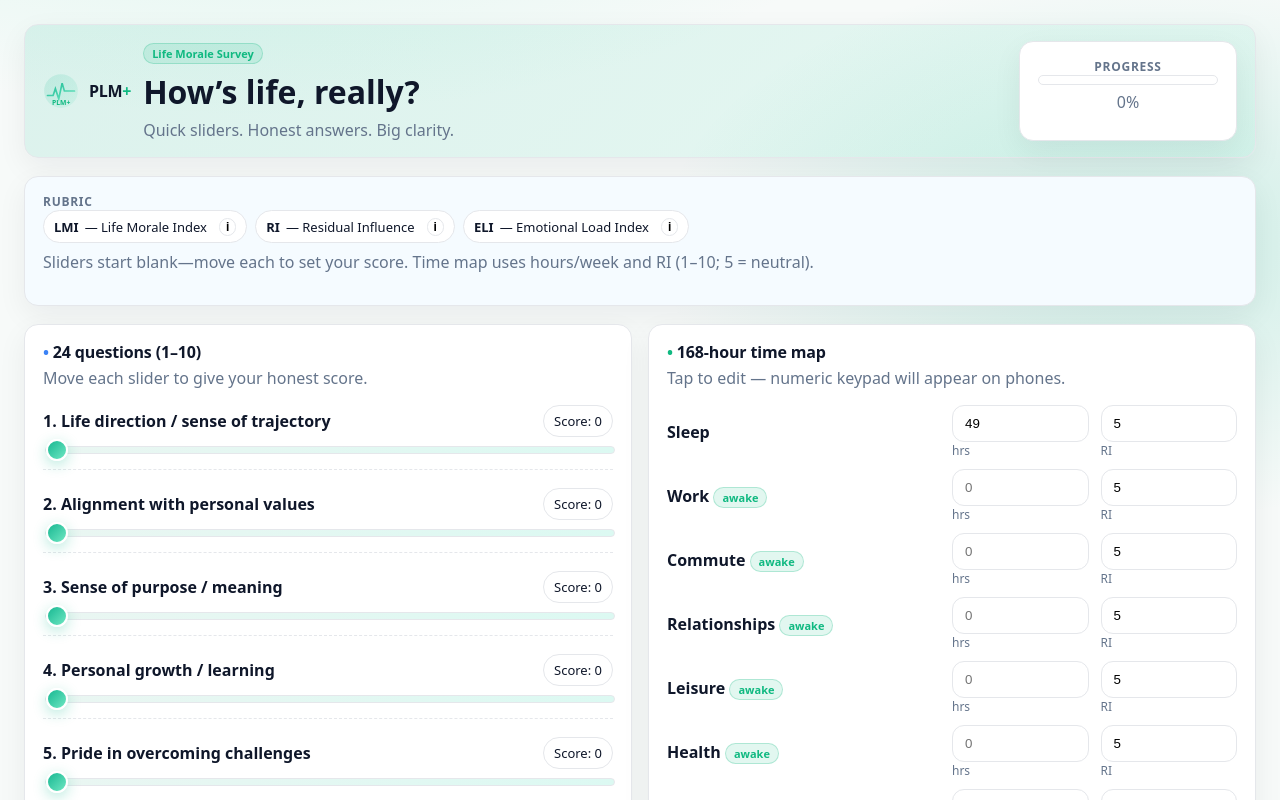
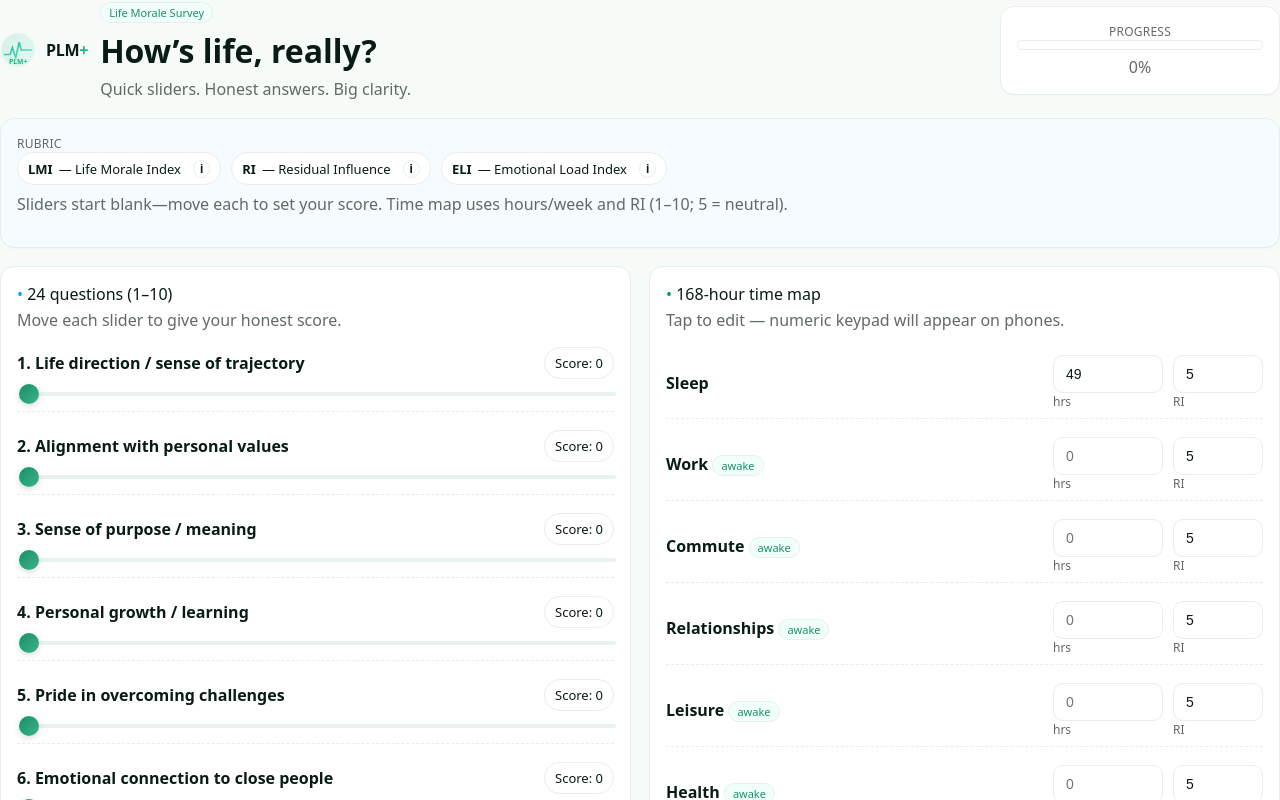
Before and after one commit to malikmuhammad1110-gif/ProjectLifeMoralePlus3, a Next.js app: page /survey in a window 1280 px wide. Shown: the top 800 px of the page. Built offline with nearby package versions, Linux system fonts and the light colour scheme.

Commit message:
Update globals.css

```diff
--- a/app/globals.css
+++ b/app/globals.css
@@ -1,139 +1,189 @@
-/* -------- PLM+ Global Styles -------- */
+/* ========== PLM+ Global Styles (modern wellness theme) ========== */
 
-/* Brand tokens */
+/* Root palette (sage greens, cream, charcoal) */
 :root{
-  --bg: #f7faf9;
-  --card: #ffffff;
-  --text: #0f172a;
-  --muted: #64748b;
-  --border: #e5e7eb;
+  --bg:#f7fbf8;            /* page background */
+  --panel:#ffffff;         /* cards / surfaces */
+  --ink:#081c15;           /* primary text */
+  --muted:#5f6b65;         /* secondary text */
+  --border:#e6efe9;        /* soft borders */
 
-  /* Wellness teal/green gradient */
-  --primaryA: #18B892;  /* deep teal */
-  --primaryB: #6EE7C2;  /* mint green */
+  --primaryA:#1b8f6a;      /* sage-green primary */
+  --primaryB:#39b38a;      /* gradient partner */
+  --teal:#059669;          /* accents (good state) */
+  --amber:#f59e0b;         /* warning / needs attention */
+  --rose:#ef4444;          /* error / low */
 
-  /* State colors */
-  --teal: #10B981;
-  --blue: #3B82F6;
-  --amber: #F59E0B;
-  --rose: #EF4444;
-  --green: #16A34A;
-
-  --radius: 14px;
-  --shadow: 0 10px 30px rgba(15, 23, 42, 0.06);
+  --blue:#0ea5e9;          /* secondary accent */
+  --panelTint:#f0fffa;     /* subtle tinted surface */
 }
 
-* { box-sizing: border-box; }
-html, body {
-  margin: 0; padding: 0;
-  font-family: ui-sans-serif, system-ui, -apple-system, Segoe UI, Roboto, "Helvetica Neue", Arial, "Noto Sans", "Apple Color Emoji", "Segoe UI Emoji";
-  color: var(--text);
+/* Reset-ish */
+*{box-sizing:border-box}
+html,body{height:100%}
+body{
+  margin:0;
+  font-family: ui-sans-serif, system-ui, -apple-system, Segoe UI, Roboto, "Helvetica Neue", Arial, "Noto Sans", "Apple Color Emoji", "Segoe UI Emoji", "Segoe UI Symbol";
+  color:var(--ink);
+  background:var(--bg);
+  -webkit-font-smoothing:antialiased;
+  -moz-osx-font-smoothing:grayscale;
 }
 
-body{
-  background:
-    radial-gradient(1200px 600px at 20% -10%, rgba(110,231,194,.25), transparent 60%),
-    radial-gradient(900px 500px at 90% 10%, rgba(24,184,146,.18), transparent 55%),
-    var(--bg);
+/* Page container */
+.main{
+  max-width:1000px;
+  margin:0 auto;
+  padding:20px 16px 40px;
 }
 
-main{ padding: 24px; }
-.grid{ display: grid; gap: 16px; }
-.grid.cols-2{ grid-template-columns: 1fr; }
-@media (min-width: 980px){ .grid.cols-2{ grid-template-columns: 1fr 1fr; } }
-
-/* Cards */
-.card{
-  background: var(--card);
-  border: 1px solid var(--border);
-  border-radius: var(--radius);
-  padding: 16px 18px;
-  box-shadow: var(--shadow);
-}
-.label{
-  font-size: 12px; font-weight: 800; color: var(--muted);
-  letter-spacing: .06em; text-transform: uppercase;
+/* Simple grid helpers */
+.grid{display:grid}
+.grid.cols-2{grid-template-columns:1fr; gap:16px}
+@media (min-width: 920px){
+  .grid.cols-2{grid-template-columns:1fr 1fr; gap:18px}
 }
 
-/* Banner */
-.banner{
-  display: flex; gap: 16px; align-items: stretch; justify-content: space-between; flex-wrap: wrap;
-  padding: 16px 18px; border-radius: var(--radius);
-  background: linear-gradient(135deg, rgba(24,184,146,.12), rgba(110,231,194,.12));
-  border: 1px solid var(--border);
-  box-shadow: var(--shadow);
+/* Cards / panels */
+.card{
+  background:var(--panel);
+  border:1px solid var(--border);
+  border-radius:14px;
+  padding:16px 16px;
+  box-shadow:0 1px 0 rgba(0,0,0,.02);
+}
+.card .label{
+  font-size:12px;
+  letter-spacing:.02em;
+  color:var(--muted);
+  text-transform:uppercase;
 }
 
-/* Pills, badges */
+/* Banner (survey top) */
+.banner{
+  display:grid;
+  gap:12px;
+  grid-template-columns:1fr;
+}
+@media (min-width: 920px){
+  .banner{grid-template-columns:minmax(0,1fr) 280px; align-items:center}
+}
+
+/* Pills / badges */
 .pill{
-  display: inline-flex; align-items: center; gap: 6px;
-  padding: 6px 10px; border-radius: 999px;
-  border: 1px solid var(--border); background: #fff; font-size: 13px;
+  display:inline-flex; align-items:center; gap:6px;
+  padding:6px 10px; border-radius:999px;
+  border:1px solid var(--border);
+  background:#fff; color:var(--ink); font-size:13px;
 }
 .badge{
-  display: inline-block; padding: 2px 8px; border-radius: 999px;
-  font-size: 11px; font-weight: 700;
-  color: var(--teal); background: rgba(16,185,129,.12); border: 1px solid rgba(16,185,129,.25);
+  display:inline-block; padding:2px 8px; border-radius:999px;
+  background:var(--panelTint); color:var(--primaryA);
+  font-size:11px; border:1px solid var(--border)
 }
 
 /* Buttons */
 .btn{
-  appearance: none; border: 1px solid var(--border); background: #fff; color: var(--text);
-  border-radius: 12px; padding: 10px 14px; font-weight: 700; cursor: pointer;
-  transition: transform .04s ease, box-shadow .15s ease, background .15s ease;
+  appearance:none; border:1px solid var(--border);
+  background:#fff; color:var(--ink);
+  padding:10px 14px; border-radius:10px; font-weight:600;
+  cursor:pointer; transition:.2s ease background, .2s ease box-shadow, .2s ease border-color;
 }
-.btn:hover{ transform: translateY(-1px); box-shadow: 0 8px 20px rgba(15,23,42,.06); }
-.btn:active{ transform: translateY(0); }
+.btn:hover{background:#fafdfb}
 .btn.primary{
-  border-color: transparent; color: #053E33;
-  background: linear-gradient(135deg, var(--primaryA), var(--primaryB));
+  background:linear-gradient(135deg,var(--primaryA),var(--primaryB));
+  color:#fff; border-color:transparent;
+  box-shadow:0 6px 18px rgba(27,143,106,.18);
 }
-.btn.ghost{ background: transparent; }
-
-/* Progress */
-.progress{
-  width: 180px; height: 10px; border-radius: 999px; border: 1px solid var(--border);
-  overflow: hidden; background: #fff;
-}
-.progress > div{
-  height: 100%; width: 0%; background: linear-gradient(90deg, var(--primaryA), var(--primaryB));
-  transition: width .35s ease;
-}
+.btn.primary:hover{box-shadow:0 8px 22px rgba(27,143,106,.22)}
+.btn.ghost{background:transparent}
 
 /* Inputs */
 .input{
-  width: 100%; padding: 10px 12px; border-radius: 12px;
-  border: 1px solid var(--border); background: #fff; outline: none;
+  width:100%;
+  border:1px solid var(--border); border-radius:10px;
+  background:#fff; padding:10px 12px; font-size:14px; color:var(--ink);
+  outline:none;
 }
-.input:focus{
-  border-color: rgba(24,184,146,.6); box-shadow: 0 0 0 4px rgba(24,184,146,.12);
+.input:focus{border-color:var(--primaryA); box-shadow:0 0 0 3px rgba(27,143,106,.12)}
+/* Numeric inputs: remove spinners on mobile-friendly appearance */
+input[type="number"]::-webkit-outer-spin-button,
+input[type="number"]::-webkit-inner-spin-button{ -webkit-appearance: none; margin:0;}
+input[type="number"]{ -moz-appearance:textfield; }
+
+/* Sliders */
+.slider{ width:100%; appearance:none; height:4px; border-radius:999px; background:#e8f3ef; outline:none;}
+.slider::-webkit-slider-thumb{
+  -webkit-appearance:none; appearance:none;
+  width:20px; height:20px; border-radius:50%;
+  background:linear-gradient(135deg,var(--primaryA),var(--primaryB));
+  border:none; box-shadow:0 2px 6px rgba(0,0,0,.15);
+}
+.slider::-moz-range-thumb{
+  width:20px; height:20px; border-radius:50%;
+  background:linear-gradient(135deg,var(--primaryA),var(--primaryB));
+  border:none;
 }
 
-/* Slider */
-.slider{
-  width: 100%; -webkit-appearance: none; appearance: none; height: 8px;
-  background: linear-gradient(90deg, #EAF6F2, #DCF9F2);
-  border-radius: 999px; outline: none; border: 1px solid var(--border);
+/* Muted text */
+.muted{ color:var(--muted); }
+
+/* KPI row */
+.kpi{ display:flex; flex-wrap:wrap; gap:10px; }
+
+/* Progress bar */
+.progress{
+  width:100%; height:10px; border-radius:999px; border:1px solid var(--border); overflow:hidden; background:#fff;
 }
-.slider::-webkit-slider-thumb{
-  -webkit-appearance: none; appearance: none;
-  width: 22px; height: 22px; border-radius: 50%;
-  border: 2px solid white;
-  background: linear-gradient(135deg, var(--primaryA), var(--primaryB));
-  box-shadow: 0 4px 14px rgba(24,184,146,.3); cursor: pointer;
-}
-.slider::-moz-range-thumb{
-  width: 22px; height: 22px; border: 2px solid white; border-radius: 50%;
-  background: linear-gradient(135deg, var(--primaryA), var(--primaryB));
-  box-shadow: 0 4px 14px rgba(24,184,146,.3); cursor: pointer;
+.progress>div{
+  height:100%;
+  background:linear-gradient(90deg,var(--primaryA),var(--primaryB));
+  width:0%;
+  transition: width .3s ease;
 }
 
-/* Time Map row */
+/* Rows used in time map */
 .row{
-  display: grid; grid-template-columns: 1.2fr .6fr .6fr; gap: 12px; align-items: center;
+  display:grid; grid-template-columns:1fr 110px 90px; gap:10px; align-items:center;
+  padding:8px 0; border-bottom:1px dashed var(--border);
+}
+@media (max-width: 560px){
+  .row{ grid-template-columns:1fr 1fr; }
 }
 
-/* Small utilities */
-.kpi{ display: flex; flex-wrap: wrap; gap: 8px; }
-.section-title{ font-weight: 800; letter-spacing: -.01em; }
-.muted{ color: var(--muted); }
+/* Info bubble (for “i” tooltips) */
+.info{
+  display:inline-flex; align-items:center; gap:6px; position:relative;
+  font-size:13px; color:var(--muted); cursor:default;
+}
+.info .dot{
+  display:inline-flex; align-items:center; justify-content:center;
+  width:18px; height:18px; border-radius:50%;
+  background:var(--panelTint); color:var(--primaryA); font-weight:700; font-size:12px;
+  border:1px solid var(--border);
+}
+.info .tip{
+  position:absolute; left:0; top:125%; width:min(280px,90vw);
+  background:#fff; border:1px solid var(--border); border-radius:10px; padding:10px 12px;
+  color:var(--ink); box-shadow:0 10px 28px rgba(0,0,0,.08);
+  opacity:0; transform:translateY(6px); pointer-events:none; transition:.18s ease;
+  z-index:20;
+}
+.info:hover .tip, .info:focus-within .tip{ opacity:1; transform:translateY(0); }
+
+/* Header (optional if you add one) */
+.header{
+  display:flex; align-items:center; justify-content:space-between; gap:12px;
+  padding:10px 0 18px;
+}
+
+/* Utility */
+.center{ text-align:center; }
+.label-strong{ font-weight:700; letter-spacing:.02em; }
+
+/* Make cards pop slightly on mobile tap */
+.card:active{ transform:translateY(1px) }
+
+/* Links */
+a{ color:var(--primaryA); text-decoration:none }
+a:hover{ text-decoration:underline }
```
